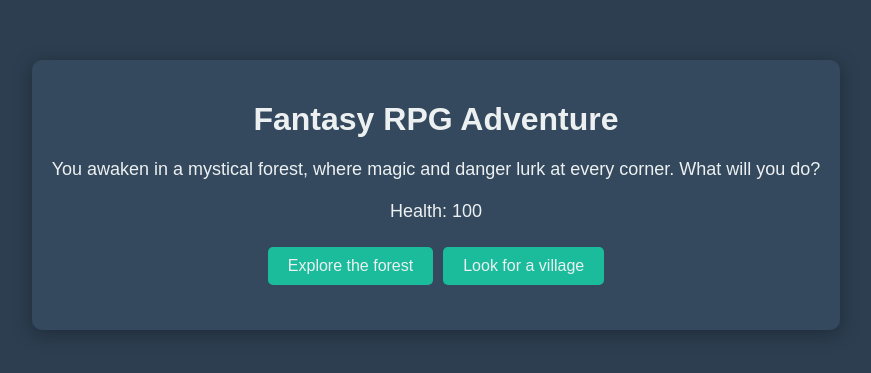
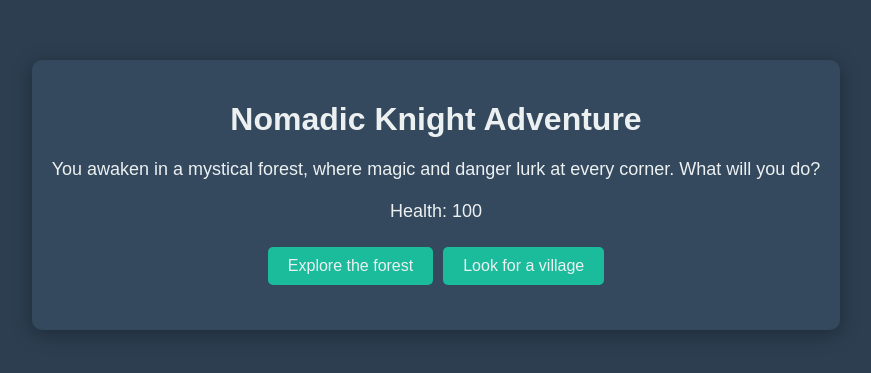
Before and after one commit to Nat20-kickstarter/RPG, a plain HTML site: page index.html in a window 1280 px wide. Shown: the part 205-578 px from the top of the page, without its empty margins (204-1075 px from the left). Drawn offline with Linux system fonts and the light colour scheme.

Commit message:
Update index.html

```diff
--- a/index.html
+++ b/index.html
@@ -3,12 +3,12 @@
 <head>
     <meta charset="UTF-8">
     <meta name="viewport" content="width=device-width, initial-scale=1.0">
-    <title>Fantasy RPG Adventure</title>
+    <title>Nomadic Knight Adventure</title>
     <link rel="stylesheet" href="styles.css">
 </head>
 <body>
     <div class="container">
-        <h1>Fantasy RPG Adventure</h1>
+        <h1>Nomadic Knight Adventure</h1>
         <div id="story" class="story"></div>
         <div id="choices" class="choices"></div>
         <button id="restartButton" class="restart-button" style="display: none;" onclick="startGame()">Restart Game</button>
```
